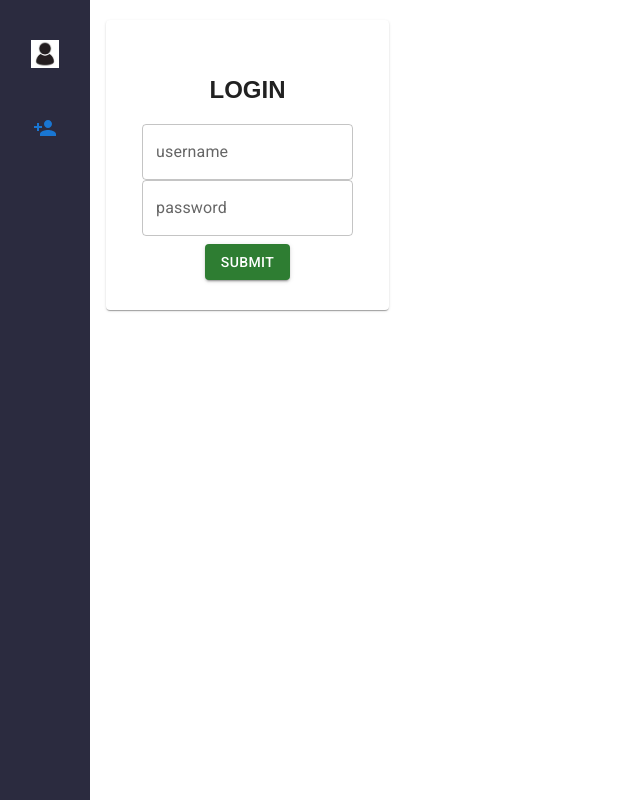
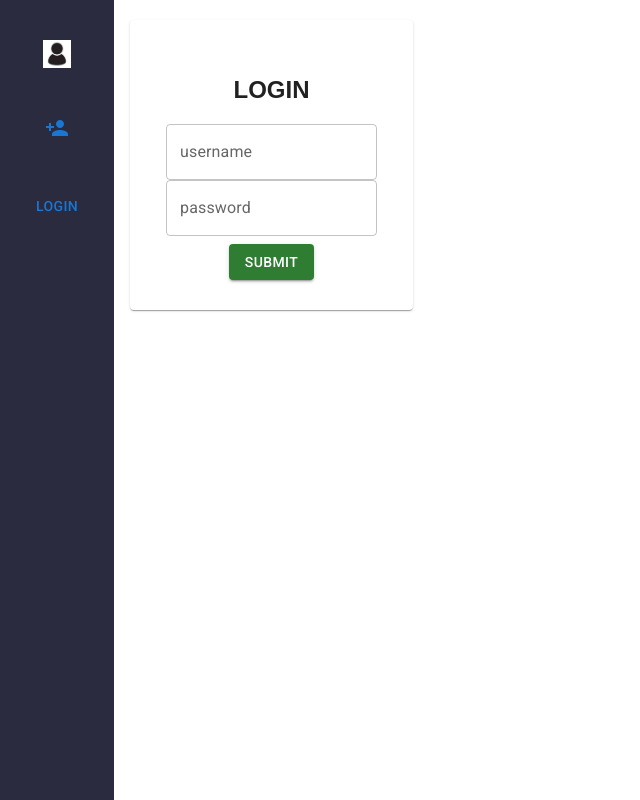
Before and after one commit to Bhagavath15/CRM-Frontend, a React (Vite) app: page /login in a window 1280 px wide. Shown: the top 800 px of the page, without its empty margins (0-640 px from the left). Built offline with nearby package versions, Linux system fonts and the light colour scheme.

Commit message:
CRM Frontend

```diff
--- a/src/App.css
+++ b/src/App.css
@@ -60,7 +60,8 @@
 }
 
 .dashboard {
-  height: 80vh;
+  height: 100%;
+  width: 100%;
   /* overflow: scroll; */
 }
 
@@ -182,6 +183,7 @@
 
 /*-----Login Dashboard-----*/
 
+
 .loginform {
   display: flex;
   justify-content: center;
--- a/src/App.jsx
+++ b/src/App.jsx
@@ -4,6 +4,7 @@
 import './App.css'
 import { Routes, Route, useNavigate } from "react-router-dom";
 import IconButton from '@mui/material/IconButton';
+import Button from '@mui/material/Button';
 import ArrowForwardIosIcon from '@mui/icons-material/ArrowForwardIos';
 import ArrowBackIosIcon from '@mui/icons-material/ArrowBackIos';
 import DeleteIcon from '@mui/icons-material/Delete';
@@ -54,6 +55,7 @@
         <div className="nav-btn">
           <IconButton color="primary" onClick={() => navigate("/addProfile")}><PersonAddIcon /></IconButton>
         </div>
+        <Button onClick={() => navigate("/login")}>LOGIN</Button>
       </div>
 
       <div className="controls-continer">
@@ -63,6 +65,7 @@
         <IconButton color="primary" aria-label="backward" onClick={() => navigate(-1)}>
           <ArrowBackIosIcon />
         </IconButton>
+
       </div>
     </div>
   )
```
